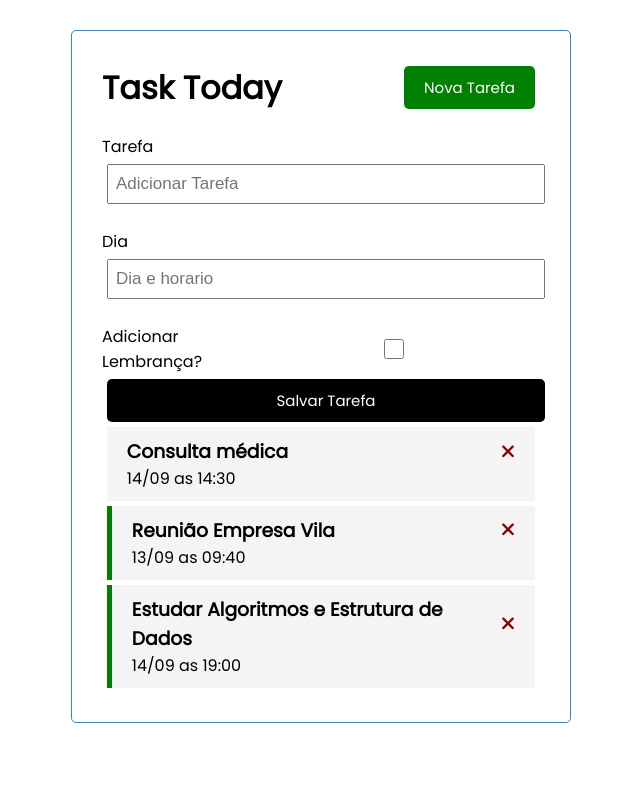
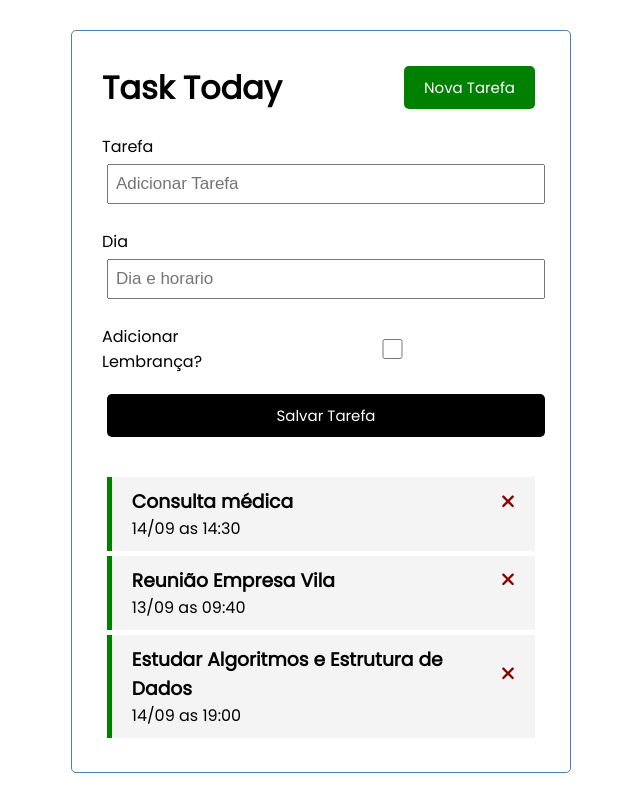
Before and after one commit to Julyemerson/TodayTask, an Angular app: page / in a window 1280 px wide. Shown: the whole page, without its empty margins (319-959 px from the left). Built offline with nearby package versions, Linux system fonts and the light colour scheme; data requests are answered from the project's data file.

Commit message:
fix cors errors

```diff
--- a/angular.json
+++ b/angular.json
@@ -16,17 +16,10 @@
             "outputPath": "dist/task-tracker",
             "index": "src/index.html",
             "main": "src/main.ts",
-            "polyfills": [
-              "zone.js"
-            ],
+            "polyfills": ["zone.js"],
             "tsConfig": "tsconfig.app.json",
-            "assets": [
-              "src/favicon.ico",
-              "src/assets"
-            ],
-            "styles": [
-              "src/styles.css"
-            ],
+            "assets": ["src/favicon.ico", "src/assets"],
+            "styles": ["src/styles.css"],
             "scripts": []
           },
           "configurations": {
@@ -58,6 +51,9 @@
         },
         "serve": {
           "builder": "@angular-devkit/build-angular:dev-server",
+          "options": {
+            "proxyConfig": "./proxy.conf.json"
+          },
           "configurations": {
             "production": {
               "browserTarget": "task-tracker:build:production"
@@ -77,18 +73,10 @@
         "test": {
           "builder": "@angular-devkit/build-angular:karma",
           "options": {
-            "polyfills": [
-              "zone.js",
-              "zone.js/testing"
-            ],
+            "polyfills": ["zone.js", "zone.js/testing"],
             "tsConfig": "tsconfig.spec.json",
-            "assets": [
-              "src/favicon.ico",
-              "src/assets"
-            ],
-            "styles": [
-              "src/styles.css"
-            ],
+            "assets": ["src/favicon.ico", "src/assets"],
+            "styles": ["src/styles.css"],
             "scripts": []
           }
         }
--- a/db.json
+++ b/db.json
@@ -4,7 +4,7 @@
       "id": 1,
       "text": "Consulta médica",
       "day": "14/09 as 14:30",
-      "reminder": false
+      "reminder": true
     },
     {
       "id": 2,
--- /dev/null
+++ b/proxy.conf.json
@@ -0,0 +1,6 @@
+{
+  "/tasks": {
+    "target": "http://localhost:5000",
+    "secure": false
+  }
+}
--- a/src/app/app.module.ts
+++ b/src/app/app.module.ts
@@ -2,6 +2,7 @@ import { NgModule } from '@angular/core';
 import { BrowserModule } from '@angular/platform-browser';
 import { FontAwesomeModule } from '@fortawesome/angular-fontawesome';
 import { HttpClientModule } from '@angular/common/http';
+import { FormsModule } from '@angular/forms';
 
 import { AppComponent } from './app.component';
 import { HeaderComponent } from './components/header/header.component';
@@ -19,7 +20,7 @@ import { AddTaskComponent } from './components/add-task/add-task.component';
     TaskItemComponent,
     AddTaskComponent,
   ],
-  imports: [BrowserModule, FontAwesomeModule, HttpClientModule],
+  imports: [BrowserModule, FontAwesomeModule, HttpClientModule, FormsModule],
   providers: [],
   bootstrap: [AppComponent],
 })
--- a/src/app/components/add-task/add-task.component.css
+++ b/src/app/components/add-task/add-task.component.css
@@ -0,0 +1,3 @@
+.add-form {
+  margin-bottom: 2.5rem;
+}
--- a/src/app/components/add-task/add-task.component.html
+++ b/src/app/components/add-task/add-task.component.html
@@ -1,13 +1,19 @@
-<form>
+<form class="add-form">
   <div class="form-control">
-    <label for="task">Tarefa</label>
-    <input id="task" name="task" type="text" placeholder="Adicionar Tarefa" />
+    <label for="text">Tarefa</label>
+    <input
+      id="text"
+      name="text"
+      type="text"
+      [(ngModel)]="text"
+      placeholder="Adicionar Tarefa"
+    />
   </div>
   <div class="form-control">
     <label for="day">Dia</label>
     <input id="day" name="day" type="text" placeholder="Dia e horario" />
   </div>
-  <div class="form-contro form-control-check">
+  <div class="form-control form-control-check">
     <label for="reminder">Adicionar Lembrança?</label>
     <input id="reminder" name="reminder" type="checkbox" />
   </div>
--- a/src/app/services/task.service.ts
+++ b/src/app/services/task.service.ts
@@ -15,7 +15,7 @@ export class TaskService {
   constructor(private http: HttpClient) {}
 
   getTasks(): Observable<Task[]> {
-    return this.http.get<Task[]>(this.apiUrl);
+    return this.http.get<Task[]>(this.apiUrl, httpOptions);
   }
 
   deleteTask(task: Task): Observable<Task> {
```
